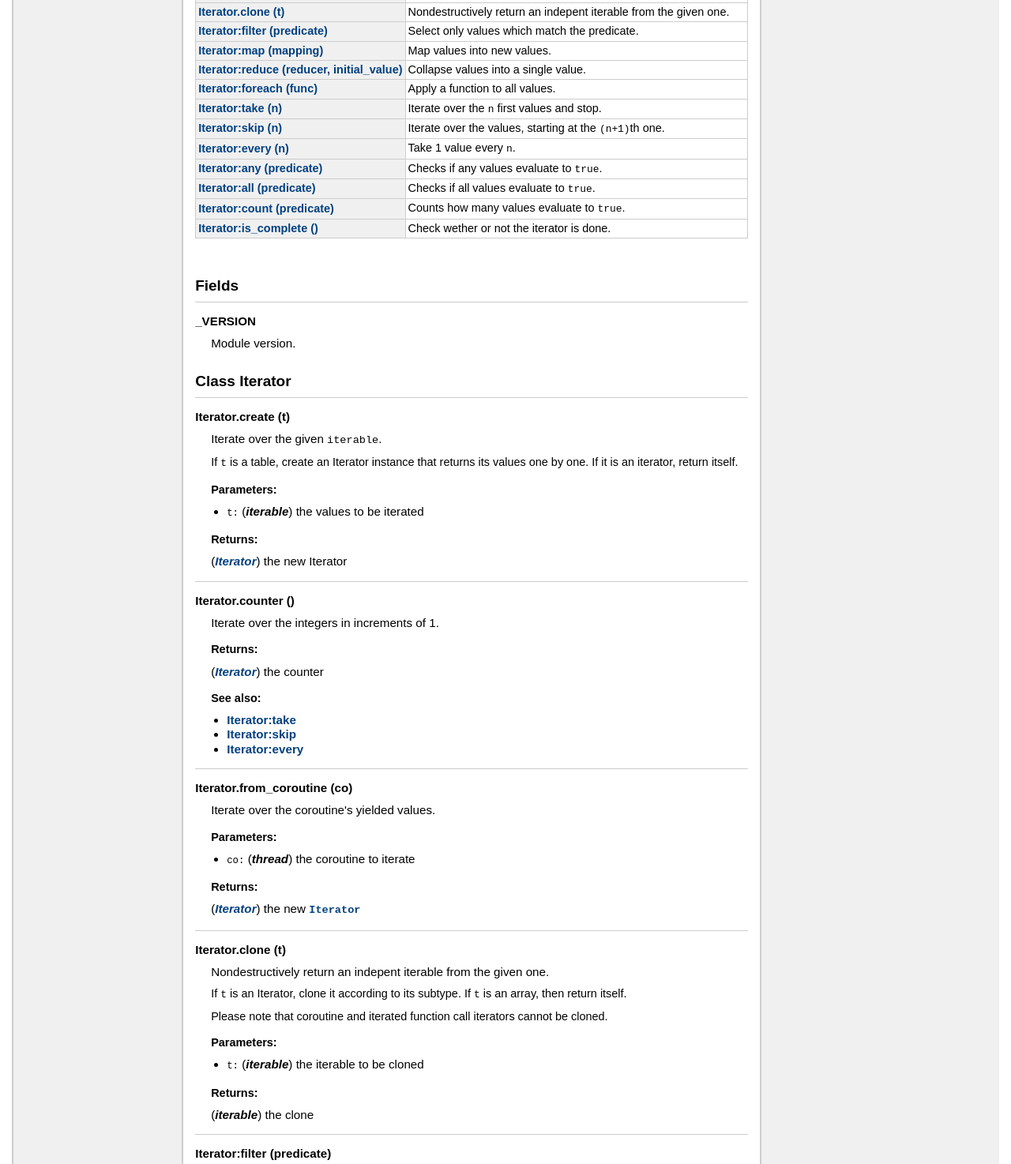
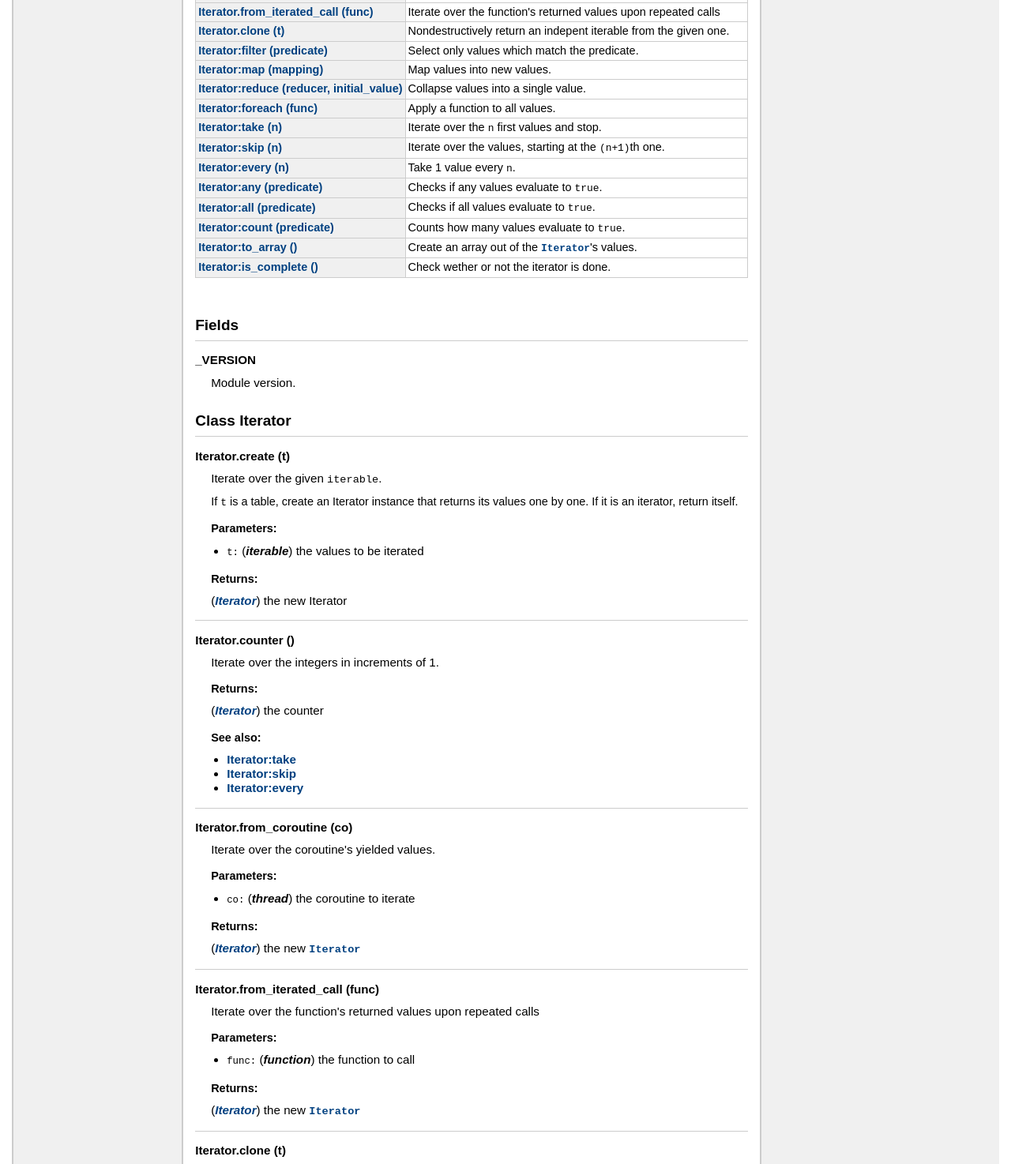
Before and after one commit to wqferr/functional, a plain HTML site: page doc/index.html in a window 1280 px wide. Shown: the part 417-1891 px from the top of the page at 79% size. Drawn offline with Linux system fonts and the light colour scheme.

Commit message:
fix tag in from_iterated_call
used @tparam instead of @treturn

```diff
--- a/doc/index.html
+++ b/doc/index.html
@@ -84,6 +84,10 @@
 	<td class="summary">Iterate over the coroutine's yielded values.</td>
 	</tr>
 	<tr>
+	<td class="name" nowrap><a href="#Iterator.from_iterated_call">Iterator.from_iterated_call (func)</a></td>
+	<td class="summary">Iterate over the function's returned values upon repeated calls</td>
+	</tr>
+	<tr>
 	<td class="name" nowrap><a href="#Iterator.clone">Iterator.clone (t)</a></td>
 	<td class="summary">Nondestructively return an indepent iterable from the given one.</td>
 	</tr>
@@ -126,6 +130,10 @@
 	<tr>
 	<td class="name" nowrap><a href="#Iterator:count">Iterator:count (predicate)</a></td>
 	<td class="summary">Counts how many values evaluate to <code>true</code>.<br></td>
+	</tr>
+	<tr>
+	<td class="name" nowrap><a href="#Iterator:to_array">Iterator:to_array ()</a></td>
+	<td class="summary">Create an array out of the <code><a href="index.html#Iterator">Iterator</a></code>'s values.</td>
 	</tr>
 	<tr>
 	<td class="name" nowrap><a href="#Iterator:is_complete">Iterator:is_complete ()</a></td>
@@ -228,6 +236,33 @@
         <li><span class="parameter">co</span>
             <span class="types"><span class="type">thread</span></span>
          the coroutine to iterate
+        </li>
+    </ul>
+
+    <h3>Returns:</h3>
+    <ol>
+
+           <span class="types"><a class="type" href="index.html#Iterator">Iterator</a></span>
+        the new <code><a href="index.html#Iterator">Iterator</a></code>
+    </ol>
+
+
+
+
+</dd>
+    <dt>
+    <a name = "Iterator.from_iterated_call"></a>
+    <strong>Iterator.from_iterated_call (func)</strong>
+    </dt>
+    <dd>
+    Iterate over the function's returned values upon repeated calls
+
+
+    <h3>Parameters:</h3>
+    <ul>
+        <li><span class="parameter">func</span>
+            <span class="types"><span class="type">function</span></span>
+         the function to call
         </li>
     </ul>
 
@@ -565,6 +600,26 @@
 
 </dd>
     <dt>
+    <a name = "Iterator:to_array"></a>
+    <strong>Iterator:to_array ()</strong>
+    </dt>
+    <dd>
+    Create an array out of the <code><a href="index.html#Iterator">Iterator</a></code>'s values.
+
+
+
+    <h3>Returns:</h3>
+    <ol>
+
+           <span class="types"><span class="type">array</span></span>
+        the array of values
+    </ol>
+
+
+
+
+</dd>
+    <dt>
     <a name = "Iterator:is_complete"></a>
     <strong>Iterator:is_complete ()</strong>
     </dt>
@@ -596,7 +651,7 @@
 </div> <!-- id="main" -->
 <div id="about">
 <i>generated by <a href="http://github.com/stevedonovan/LDoc">LDoc 1.4.3</a></i>
-<i style="float:right;">Last updated 2019-01-18 03:02:46 </i>
+<i style="float:right;">Last updated 2019-01-18 12:10:03 </i>
 </div> <!-- id="about" -->
 </div> <!-- id="container" -->
 </body>
```
Also changed, not shown: 1 other file.
